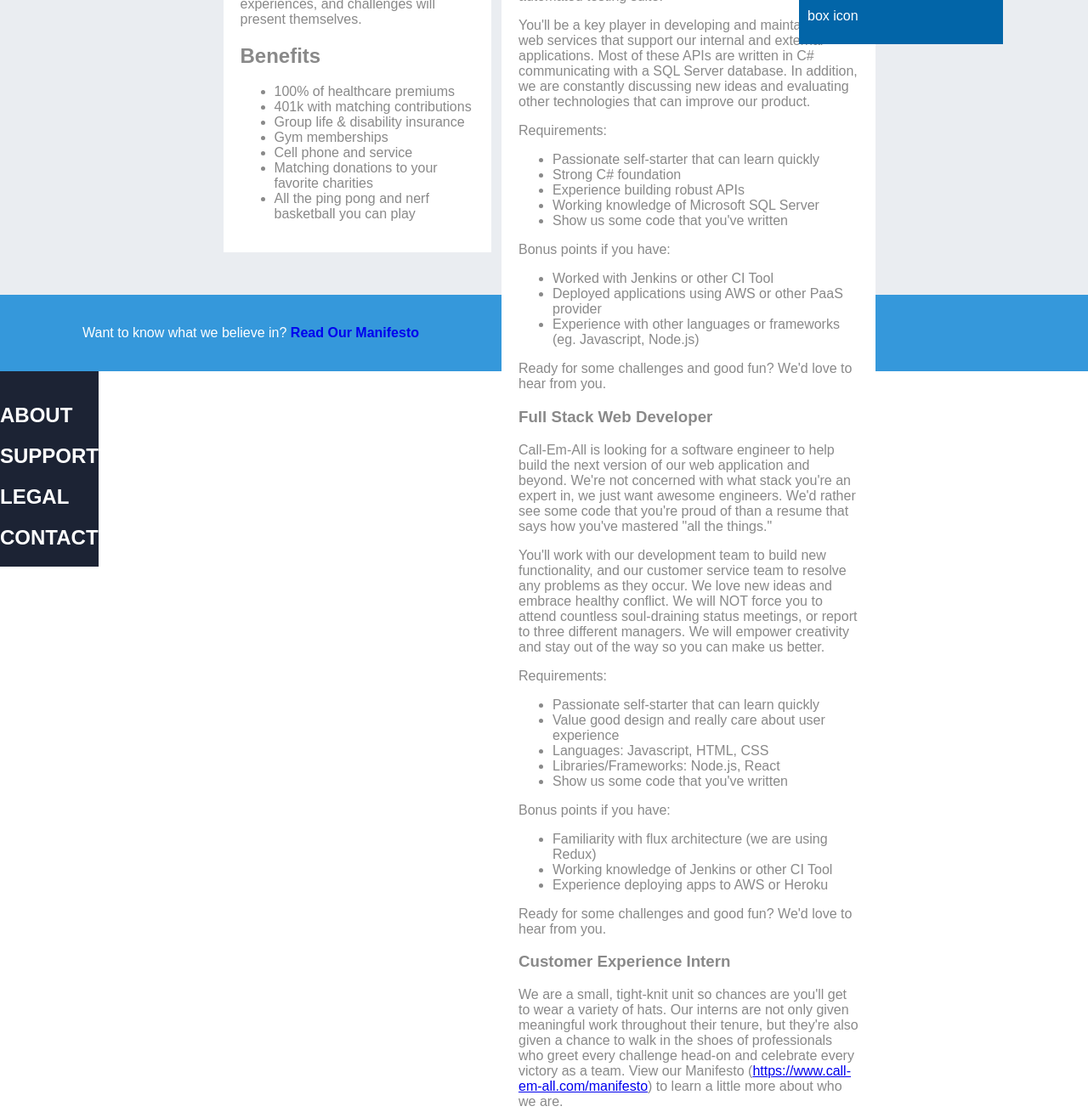
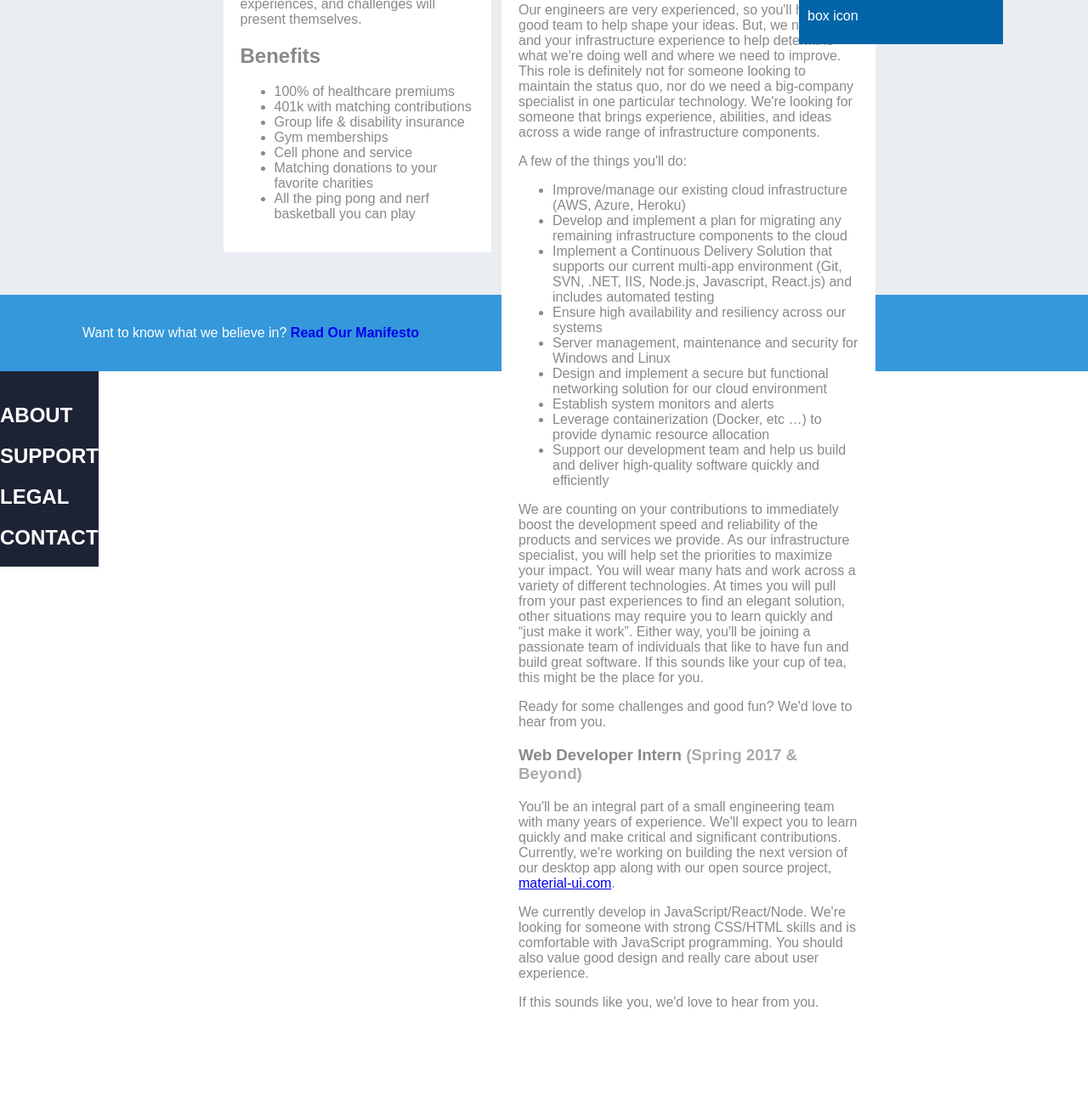
Before and after one commit to m2mathew/cea-job-listing, a plain HTML site: page index.html in a window 1280 px wide. Shown: the part 748-2057 px from the top of the page at 85% size. After the commit the page ends 1973 px from the top, so only its background shows below. Drawn offline with Linux system fonts and the light colour scheme.

Commit message:
Update job listings to be current

```diff
--- a/index.html
+++ b/index.html
@@ -35,6 +35,7 @@
 
 	<main class="main">
 		<section class="main-content">
+
 			<div class="left-container">
 				<div class="culture">
 					<h2>Our Culture</h2>
@@ -53,59 +54,37 @@
 					</ul>
 				</div>
 			</div>
+
 			<div class="right-container">
-				<div class="dot-net-engineer">
-					<h3>.NET/C# Software Engineer</h3>
-					<p>You&#39;ll be an integral part of a small engineering team with many years of experience. We&#39;ll expect you to learn quickly and make critical and significant contributions. Currently, we&#39;re working on the next version of our web application, increasing our calling capacity, moving more of our infrastructure to the cloud, and improving our automated testing suite.</p>
-					<p>You&#39;ll be a key player in developing and maintaining the web services that support our internal and external applications. Most of these APIs are written in C# communicating with a SQL Server database. In addition, we are constantly discussing new ideas and evaluating other technologies that can improve our product.</p>
-					<p>Requirements:
+				<div class="devops-engineer">
+					<h3>DevOps Engineer</h3>
+					<p>As our first-ever DevOps Engineer, we&#39;ll look to you to help define and implement our long term infrastructure and development strategy. For 11 years we&#39;ve been able to make do by learning on the fly, but we recognize that it&#39;s time to bring in a dedicated and experienced specialist.</p>
+					<p>Our engineers are very experienced, so you&#39;ll have a good team to help shape your ideas. But, we need you and your infrastructure experience to help determine what we&#39;re doing well and where we need to improve. This role is definitely not for someone looking to maintain the status quo, nor do we need a big-company specialist in one particular technology. We&#39;re looking for someone that brings experience, abilities, and ideas across a wide range of infrastructure components.</p>
+					<p>A few of the things you&#39;ll do:
 						<ul>
-							<li>Passionate self-starter that can learn quickly</li>
-							<li>Strong C# foundation</li>
-							<li>Experience building robust APIs</li>
-							<li>Working knowledge of Microsoft SQL Server</li>
-							<li>Show us some code that you&#39;ve written</li>
+							<li>Improve/manage our existing cloud infrastructure (AWS, Azure, Heroku)</li>
+							<li>Develop and implement a plan for migrating any remaining infrastructure components to the cloud</li>
+							<li>Implement a Continuous Delivery Solution that supports our current multi-app environment (Git, SVN, .NET, IIS, Node.js, Javascript, React.js) and includes automated testing</li>
+							<li>Ensure high availability and resiliency across our systems</li>
+							<li>Server management, maintenance and security for Windows and Linux</li>
+							<li>Design and implement a secure but functional networking solution for our cloud environment</li>
+							<li>Establish system monitors and alerts</li>
+							<li>Leverage containerization (Docker, etc …) to provide dynamic resource allocation</li>
+							<li>Support our development team and help us build and deliver high-quality software quickly and efficiently</li>
 						</ul>
 					</p>
-					<p>Bonus points if you have:
-						<ul>
-							<li>Worked with Jenkins or other CI Tool</li>
-							<li>Deployed applications using AWS or other PaaS provider</li>
-							<li>Experience with other languages or frameworks (eg. Javascript, Node.js)</li>
-						</ul>
-					</p>
+					<p>We are counting on your contributions to immediately boost the development speed and reliability of the products and services we provide. As our infrastructure specialist, you will help set the priorities to maximize your impact. You will wear many hats and work across a variety of different technologies. At times you will pull from your past experiences to find an elegant solution, other situations may require you to learn quickly and “just make it work”. Either way, you&#39;ll be joining a passionate team of individuals that like to have fun and build great software. If this sounds like your cup of tea, this might be the place for you.</p>
 					<p>Ready for some challenges and good fun? We&#39;d love to hear from you.</p>
 				</div>
+
 				<div class="front-end-developer">
-					<h3>Full Stack Web Developer</h3>
-					<p>Call-Em-All is looking for a software engineer to help build the next version of our web application and beyond. We&#39;re not concerned with what stack you&#39;re an expert in, we just want awesome engineers. We&#39;d rather see some code that you&#39;re proud of than a resume that says how you&#39;ve mastered &quot;all the things.&quot;</p>
-					<p>You&#39;ll work with our development team to build new functionality, and our customer service team to resolve any problems as they occur. We love new ideas and embrace healthy conflict. We will NOT force you to attend countless soul-draining status meetings, or report to three different managers. We will empower creativity and stay out of the way so you can make us better.</p>
-					<p>Requirements:
-						<ul>
-							<li>Passionate self-starter that can learn quickly</li>
-							<li>Value good design and really care about user experience</li>
-							<li>Languages: Javascript, HTML, CSS</li>
-							<li>Libraries/Frameworks: Node.js, React</li>
-							<li>Show us some code that you&#39;ve written</li>
-						</ul>
-					</p>
-					<p>Bonus points if you have:
-						<ul>
-							<li>Familiarity with flux architecture (we are using Redux)</li>
-							<li>Working knowledge of Jenkins or other CI Tool</li>
-							<li>Experience deploying apps to AWS or Heroku</li>
-						</ul>
-					</p>
-					<p>Ready for some challenges and good fun? We&#39;d love to hear from you.</p>
-				</div>
-				<div class="cx-intern">
-					<h3>Customer Experience Intern</h3>
-					<p>We are a small, tight-knit unit so chances are you&#39;ll get to wear a variety of hats. Our interns are not only given meaningful work throughout their tenure, but they&#39;re also given a chance to walk in the shoes of professionals who greet every challenge head-on and celebrate every victory as a team. View our Manifesto (<a href="https://www.call-em-all.com/manifesto">https://www.call-em-all.com/manifesto</a>) to learn a little more about who we are.</p>
-					<p>We make it a point to challenge our interns and provide valuable experience that will grow you professionally and directly impact the direction and success of the Call-Em-All platform. You&#39;ll be a trusted team member who will work with us side by side (not stuck in a cube next to the Keurig).</p>
-					<p>You&#39;ll acquire a real-world education from a multitude of avenues. You&#39;ll have the opportunity to work directly with our customers through email, chat, and phone communication to ensure they&#39;re finding success with Call-Em-All. Additionally, you&#39;ll gain an understanding of how our Sales and Account Development teams function with Customer Support in both daily and long-term operations. Our goal is to make a real, positive impact with our users and you&#39;ll be right in the middle of it all. We hope you&#39;re ready!</p>
-					<p>If this sounds interesting, we&#39;d love to hear from you!</p>
+					<h3>Web Developer Intern <span class="subtitle">(Spring 2017 &amp; Beyond)</span></h3>
+					<p>You&#39;ll be an integral part of a small engineering team with many years of experience. We&#39;ll expect you to learn quickly and make critical and significant contributions. Currently, we&#39;re working on building the next version of our desktop app along with our open source project, <a href="#">material-ui.com</a>.</p>
+					<p>We currently develop in JavaScript/React/Node. We&#39;re looking for someone with strong CSS/HTML skills and is comfortable with JavaScript programming. You should also value good design and really care about user experience.</p>
+					<p>If this sounds like you, we&#39;d love to hear from you.</p>
 				</div>
 			</div>
+
 		</section>
 	</main>
 
--- a/styles/main.css
+++ b/styles/main.css
@@ -149,6 +149,10 @@
 	width: 100%;
 }
 
+.subtitle {
+	color: #aaa;
+}
+
 .footer .footer-banner {
 	padding: 20px 0;
 	background-color: #3598DB;
```
